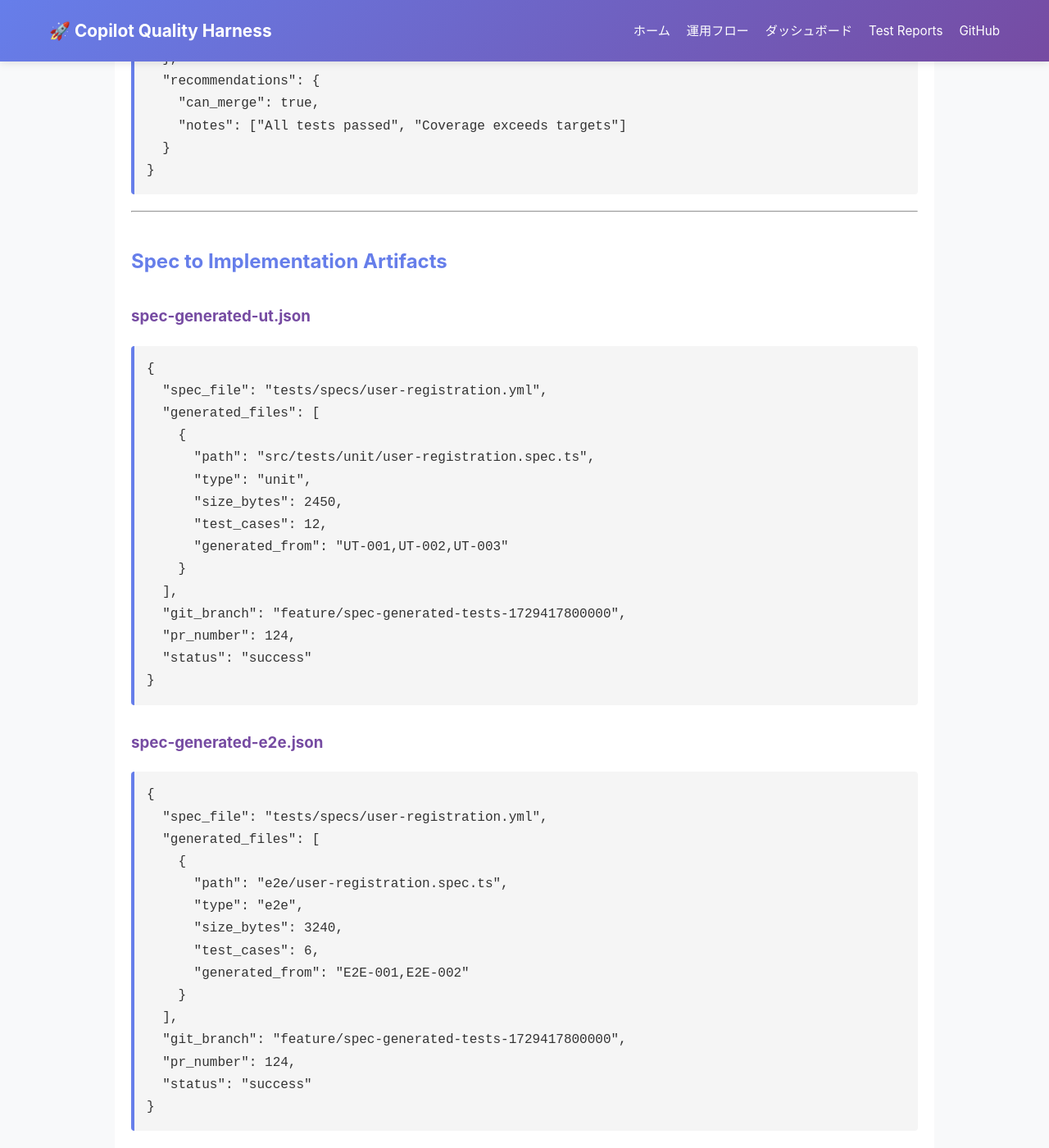
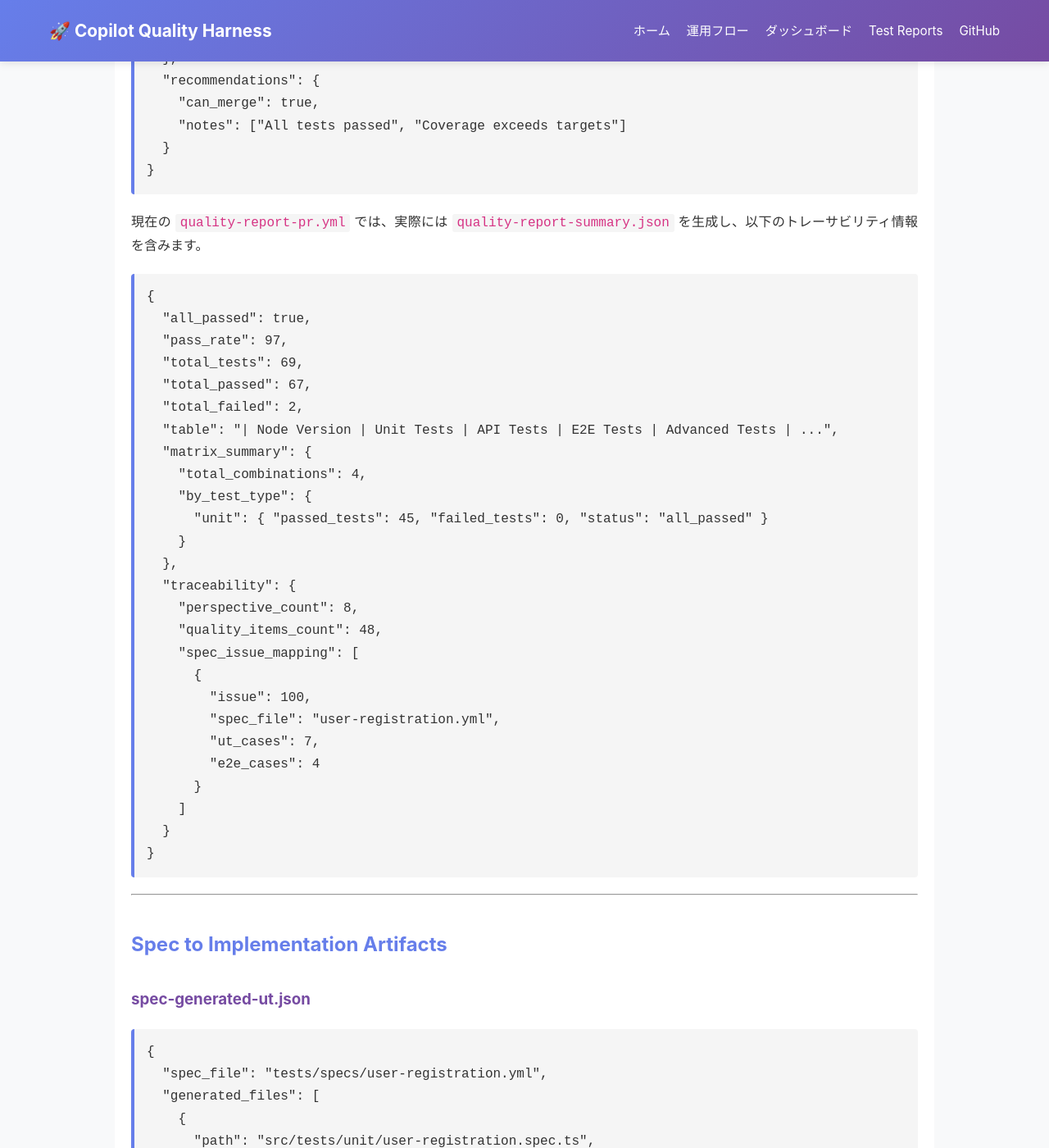
Before and after one commit to cocomomojo/copilot-quality-harness, a Jekyll site: the page built from docs/ARTIFACTS_SCHEMA.md, in a window 1280 px wide and 1400 px high, scrolled down 4542 px. Shown: the whole window at 82% size. Built offline with Jekyll 4.4.1, drawn with Linux system fonts in a browser that asks for light colours.

Commit message:
feat: add issue traceability to quality report (#41)
- include Issue→test perspectives→test items→implementation→test execution mapping in PR quality comments
- enrich quality-report summary JSON with traceability metadata
- document the new traceability section in operation docs

Co-authored-by: Copilot <223556219+Copilot@users.noreply.github.com>

````diff
--- a/docs/ARTIFACTS_SCHEMA.md
+++ b/docs/ARTIFACTS_SCHEMA.md
@@ -170,6 +170,37 @@ Quality Report PR が生成する JSON レポート（PR コメントと同内
   "recommendations": {
     "can_merge": true,
     "notes": ["All tests passed", "Coverage exceeds targets"]
+  }
+}
+```
+
+現在の `quality-report-pr.yml` では、実際には `quality-report-summary.json` を生成し、以下のトレーサビリティ情報を含みます。
+
+```json
+{
+  "all_passed": true,
+  "pass_rate": 97,
+  "total_tests": 69,
+  "total_passed": 67,
+  "total_failed": 2,
+  "table": "| Node Version | Unit Tests | API Tests | E2E Tests | Advanced Tests | ...",
+  "matrix_summary": {
+    "total_combinations": 4,
+    "by_test_type": {
+      "unit": { "passed_tests": 45, "failed_tests": 0, "status": "all_passed" }
+    }
+  },
+  "traceability": {
+    "perspective_count": 8,
+    "quality_items_count": 48,
+    "spec_issue_mapping": [
+      {
+        "issue": 100,
+        "spec_file": "user-registration.yml",
+        "ut_cases": 7,
+        "e2e_cases": 4
+      }
+    ]
   }
 }
 ```
````
Also changed, not shown: README.md (+5 -0 lines), docs/OPERATION_FLOW.md (+5 -0 lines), .github/workflows/quality-report-pr.yml.
